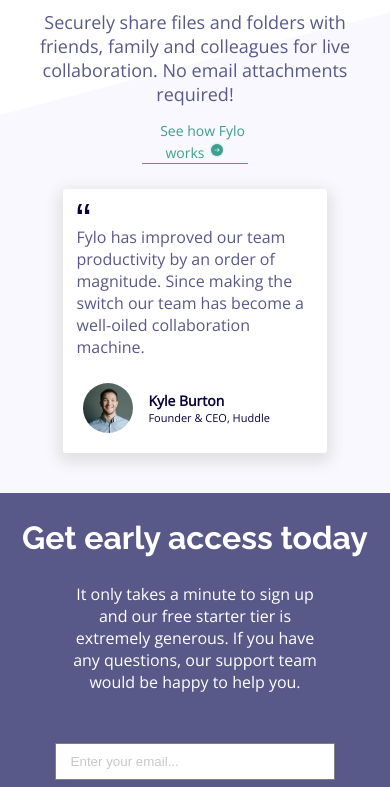
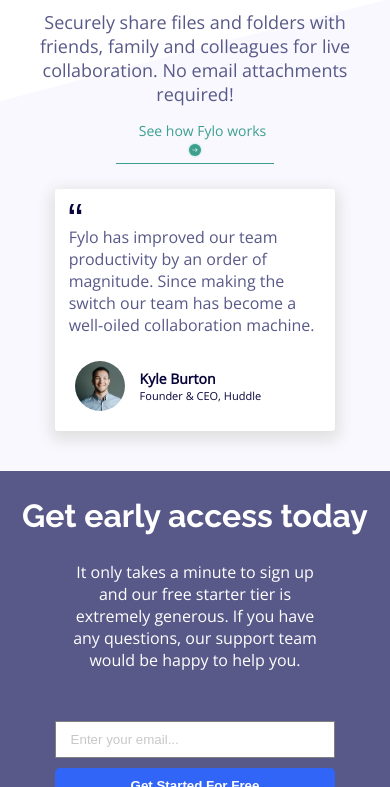
Before and after one commit to distephano30/fylo-landing-page-with-two-column-layout-master, a plain HTML site: page index.html in a window 390 px wide. Shown: the part 1287-2074 px from the top of the page. Drawn offline with nearby package versions, Linux system fonts and the light colour scheme.

Commit message:
Update style.css

```diff
--- a/style.css
+++ b/style.css
@@ -351,15 +351,16 @@
   margin: 13px auto;
 }
 .demo-box{
-  width: 30%;
+  width: 45%;
   margin: auto;
 }
 .card{
-  width: 75%;
+  width: 80%;
   margin: 25px auto;
   text-align: left;
 }
 .early-access{
+  height: auto;
   display: flex;
   flex-direction: column;
 }
```
